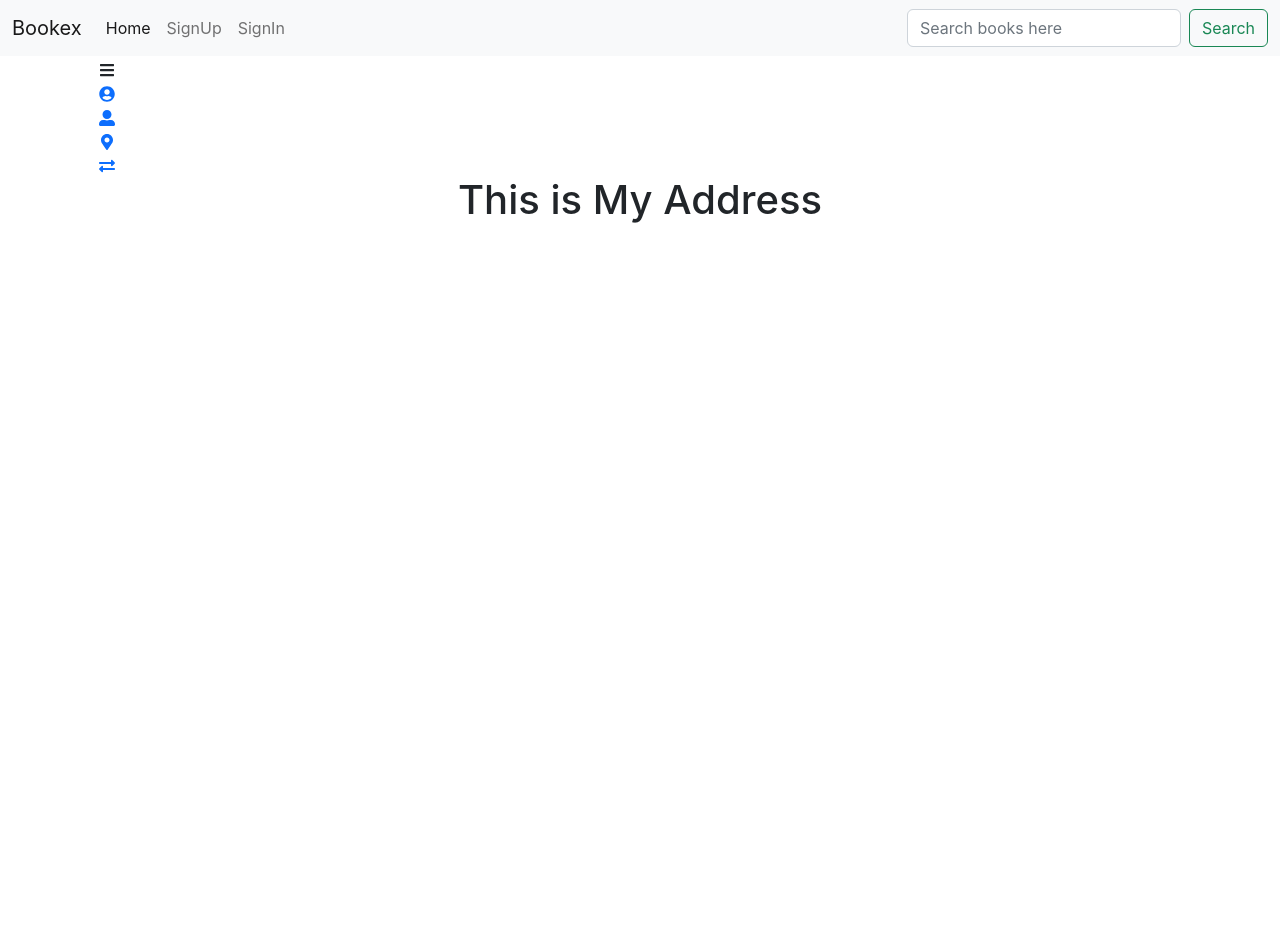
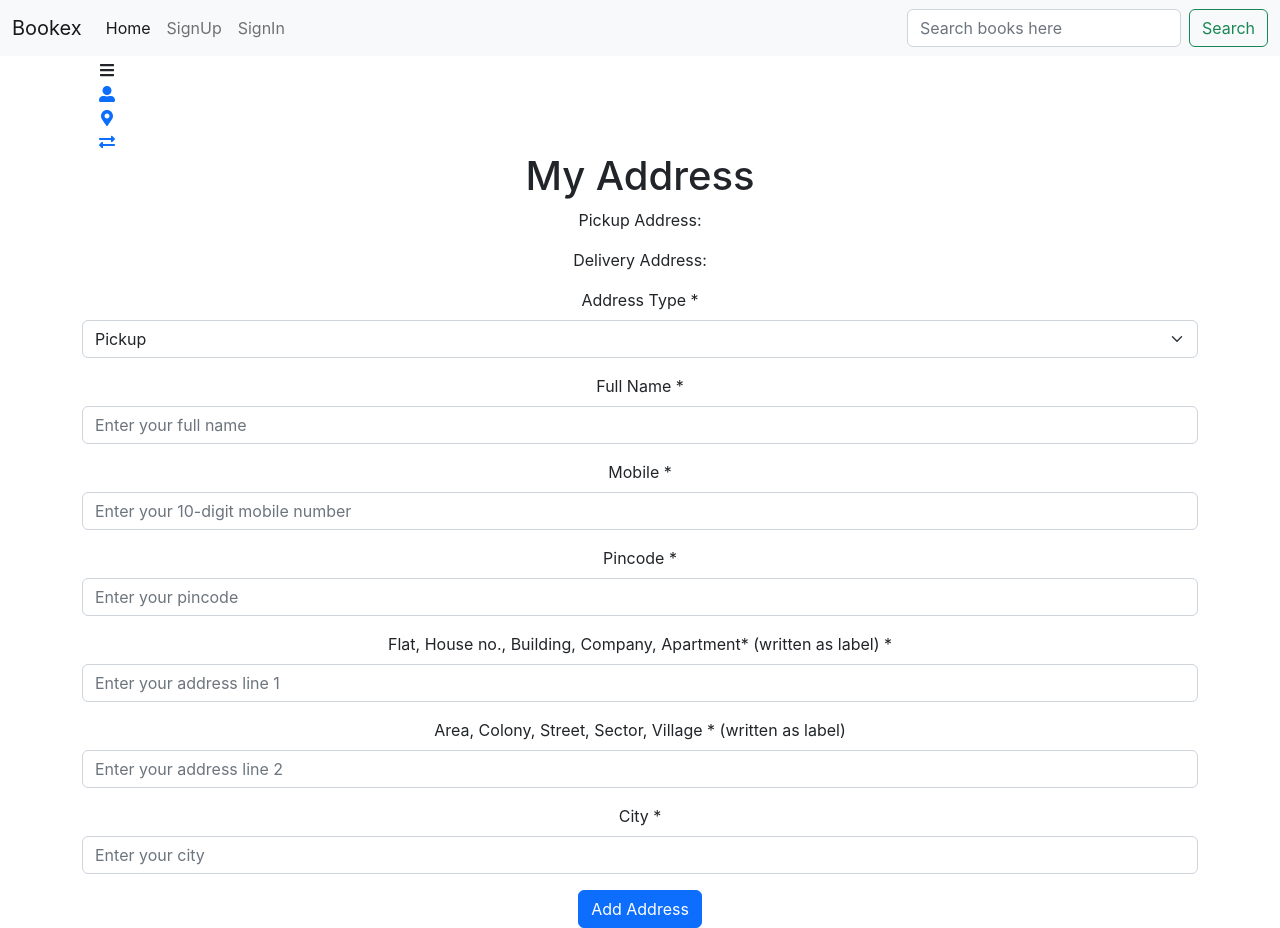
Before and after one commit to umerkay/bookex, a React (Create React App) app in the folder frontend/: page /MyAddress in a window 1280 px wide. Before the commit the page ends 800 px from the top, so only its background shows below. Built offline with nearby package versions, Linux system fonts and the light colour scheme.

Commit message:
address and exchanges

```diff
--- a/frontend/src/actions/user.js
+++ b/frontend/src/actions/user.js
@@ -70,3 +70,23 @@ export const updateUser = async (userId, updates, dispatch) => {
     throw new Error(error.response.data.message || 'Failed to update user');
   }
 };
+
+export const createAddress = async (userId, newAddress, dispatch) => {
+  try {
+    const response = await axios.post(`/api/users/${userId}/addresses`, newAddress);
+    const { address } = response.data;
+    dispatch({ type: 'ADD_ADDRESS', payload: address });
+    return address;
+  } catch (error) {
+    throw error;
+  }
+};
+
+export const transaction = async (userId) => {
+    try {
+      const response = await axios.get(`/api/user/${userId}/transactions`);
+      return response.data;
+    } catch (error) {
+      throw new Error(error);
+    }
+  };
--- a/frontend/src/components/Sidebar.js
+++ b/frontend/src/components/Sidebar.js
@@ -13,11 +13,7 @@ const Sidebar = ({children}) => {
     const[isOpen ,setIsOpen] = useState(false);
     const toggle = () => setIsOpen (!isOpen);
     const menuItem=[
-        {
-            path:"/MyAccount",
-            name:"My Account",
-            icon:<FaUserCircle/>
-        },
+
         {
             path:"/MyProfile",
             name:"My Profile",
--- a/frontend/src/pages/Exchanges.js
+++ b/frontend/src/pages/Exchanges.js
@@ -1,14 +1,70 @@
+import React, { useState, useEffect } from 'react';
+import Table from 'react-bootstrap/Table';
+import Button from 'react-bootstrap/Button';
+import { useUserContext } from '../hooks/userContextHook';
+import { transaction } from '../actions/user';
 import Sidebar from "../components/Sidebar";
-import React from 'react';
 
-const Exchanges = () => {
-    return (
-        <div>
-            <Sidebar>
-            <h1>My Exchanges</h1>
-            </Sidebar>
-        </div>
-    )
+function Exchanges() {
+  const { user } = useUserContext();
+  const [transactions, setTransactions] = useState([]);
+
+  useEffect(() => {
+    async function fetchTransactions() {
+      try {
+        const transactions = await transaction(user._id);
+        setTransactions(transactions);
+      } catch (error) {
+        console.error(error);
+      }
+    }
+    fetchTransactions();
+  }, [user._id]);
+
+  return (
+    <div>
+        <Sidebar>
+      <h1>Transaction History</h1>
+      <Table striped bordered hover>
+        <thead>
+          <tr>
+            <th>Date</th>
+            <th>Transaction ID</th>
+            <th>Title</th>
+            <th>Status</th>
+            <th>Debit</th>
+            <th>Credit</th>
+            <th>Action</th>
+          </tr>
+        </thead>
+        <tbody>
+          {transactions.map((transaction) => (
+            <tr key={transaction._id}>
+              <td>{new Date(transaction.createdAt).toLocaleDateString()}</td>
+              <td>{transaction._id}</td>
+              <td>{transaction.title}</td>
+              <td>{transaction.status}</td>
+              <td>{transaction.debit}</td>
+              <td>{transaction.credit}</td>
+              <td>
+                {transaction.status === 'pending' && (
+                  <Button variant="primary" size="sm" disabled>
+                    Cancel
+                  </Button>
+                )}
+                {transaction.status === 'success' && (
+                  <Button variant="danger" size="sm" disabled>
+                    Delete
+                  </Button>
+                )}
+              </td>
+            </tr>
+          ))}
+        </tbody>
+      </Table>
+        </Sidebar>
+    </div>
+  );
 }
 
-export default Exchanges
+export default Exchanges;
--- a/frontend/src/pages/MyAccount.js
+++ b/frontend/src/pages/MyAccount.js
@@ -4,7 +4,7 @@ export const MyAccount = () => {
     return (
         <div className="MyAccount">
         <Sidebar>
-            <h1> This is My Account</h1>
+            <h1> Welcome to Dashboard!</h1>
         </Sidebar>
         </div>
     );
--- a/frontend/src/pages/MyAddress.js
+++ b/frontend/src/pages/MyAddress.js
@@ -1,14 +1,87 @@
 import Sidebar from "../components/Sidebar";
-import React from 'react';
+import React, { useState } from 'react';
+import Form from 'react-bootstrap/Form';
+import Button from 'react-bootstrap/Button';
+import { useUserContext } from '../hooks/userContextHook';
+import { createAddress } from '../actions/user';
 
-const MyAddress = () => {
-    return (
-        <div>
-            <Sidebar>
-            <h1>This is My Address</h1>
-            </Sidebar>
-        </div>
-    )
+function MyAddress() {
+  const [pickupAddress, setPickupAddress] = useState('');
+  const [deliveryAddress, setDeliveryAddress] = useState('');
+  const [fullName, setFullName] = useState('');
+  const [mobile, setMobile] = useState('');
+  const [pincode, setPincode] = useState('');
+  const [addressType, setAddressType] = useState('pickup');
+  const [addressLine1, setAddressLine1] = useState('');
+  const [addressLine2, setAddressLine2] = useState('');
+  const [city, setCity] = useState('');
+
+  const { user, dispatch } = useUserContext();
+
+  const handleSubmit = async (e) => {
+    e.preventDefault();
+    const newAddress = {
+      addressType,
+      fullName,
+      mobile,
+      pincode,
+      addressLine1,
+      addressLine2,
+      city,
+    };
+    try {
+      await createAddress(user._id, newAddress, dispatch);
+      alert("Address created successfully!");
+    } catch (error) {
+      console.error(error);
+      alert("Failed to create address. Please try again later.");
+    }
+  };
+
+  return (
+    <div>
+      <Sidebar>
+        <h1>My Address</h1>
+        <p>Pickup Address: {pickupAddress}</p>
+        <p>Delivery Address: {deliveryAddress}</p>
+        <Form onSubmit={handleSubmit}>
+          <Form.Group className="mb-3" controlId="addressType">
+            <Form.Label>Address Type *</Form.Label>
+            <Form.Select value={addressType} onChange={(e) => setAddressType(e.target.value)}>
+              <option value="pickup">Pickup</option>
+              <option value="delivery">Delivery</option>
+            </Form.Select>
+          </Form.Group>
+          <Form.Group className="mb-3" controlId="fullName">
+            <Form.Label>Full Name *</Form.Label>
+            <Form.Control type="text" placeholder="Enter your full name" value={fullName} onChange={(e) => setFullName(e.target.value)} />
+          </Form.Group>
+          <Form.Group className="mb-3" controlId="mobile">
+            <Form.Label>Mobile *</Form.Label>
+            <Form.Control type="tel" pattern="[0-9]{10}" placeholder="Enter your 10-digit mobile number" value={mobile} onChange={(e) => setMobile(e.target.value)} />
+          </Form.Group>
+          <Form.Group className="mb-3" controlId="pincode">
+            <Form.Label>Pincode *</Form.Label>
+            <Form.Control type="text" placeholder="Enter your pincode" value={pincode} onChange={(e) => setPincode(e.target.value)} />
+          </Form.Group>
+          <Form.Group className="mb-3" controlId="addressLine1">
+            <Form.Label>Flat, House no., Building, Company, Apartment* (written as label) *</Form.Label>
+            <Form.Control type="text" placeholder="Enter your address line 1" value={addressLine1} onChange={(e) => setAddressLine1(e.target.value)} />
+          </Form.Group>
+          <Form.Group className="mb-3" controlId="addressLine2">
+            <Form.Label>Area, Colony, Street, Sector, Village * (written as label)</Form.Label>
+            <Form.Control type="text" placeholder="Enter your address line 2" value={addressLine2} onChange={(e) => setAddressLine2(e.target.value)} />
+          </Form.Group>
+          <Form.Group className="mb-3" controlId="city">
+            <Form.Label>City *</Form.Label>
+            <Form.Control type="text" placeholder="Enter your city" value={city} onChange={(e) => setCity(e.target.value)} />
+          </Form.Group>
+          <Button variant="primary" type="submit">
+            Add Address
+          </Button>
+        </Form>
+      </Sidebar>
+    </div>
+  );
 }
-
-export default MyAddress
+export default MyAddress;
```
